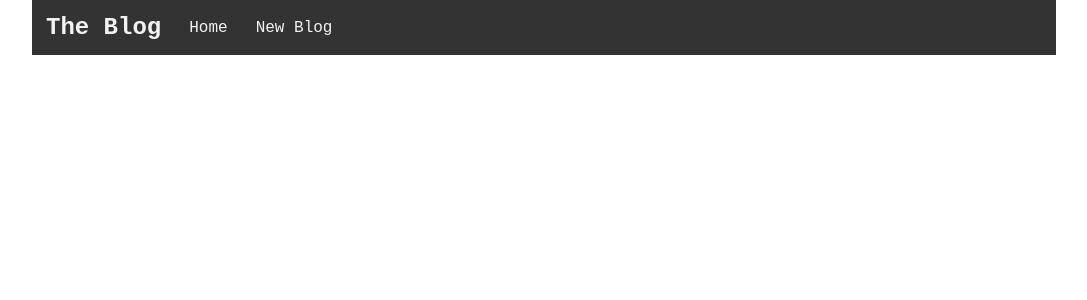
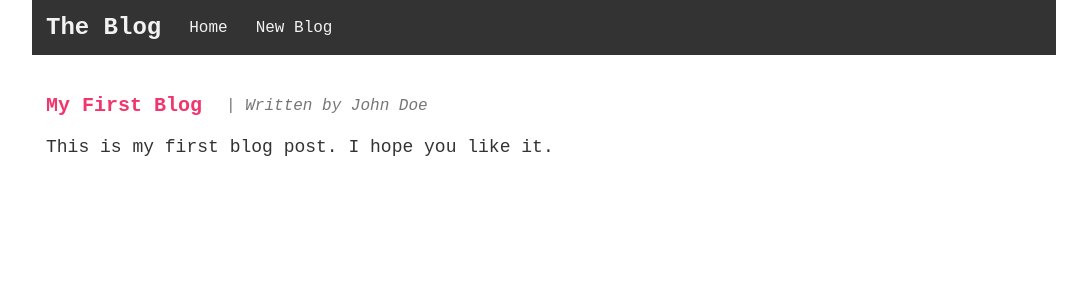
Before and after one commit to harry-chew/learn-react, a React (Create React App) app: page /blogs/1 in a window 1280 px wide. Shown: the top 300 px of the page, without its empty margins (96-1183 px from the left). Built offline with nearby package versions, Linux system fonts and the light colour scheme; data requests are answered from the project's data file.

Commit message:
update: reusing our custom hook for fetching blog details

```diff
--- a/src/App.js
+++ b/src/App.js
@@ -2,6 +2,7 @@
 import Home from './Home';
 import { BrowserRouter as Router, Route, Switch } from 'react-router-dom';
 import Create from './Create';
+import BlogDetails from './BlogDetails';
 
 function App() {
   return (
@@ -16,6 +17,9 @@
             <Route path="/create">
               <Create />
             </Route>
+            <Route path="/blogs/:id">
+              <BlogDetails />
+            </Route>
           </Switch>
         </div>
       </div>
--- /dev/null
+++ b/src/BlogDetails.js
@@ -0,0 +1,27 @@
+import { useParams } from "react-router-dom/cjs/react-router-dom.min";
+import useFetch from "./useFetch";
+
+const BlogDetails = () => {
+
+    const { id } = useParams();
+    const { data: blog, error, isPending } = useFetch('http://localhost:8000/blogs/' + id);
+
+    return (
+        <div className="blog-details">
+            { isPending && <div>Loading...</div> }
+            { error && <div>{ error }</div> }
+            { blog && (
+                <article>
+                    <div className="blog-top">
+                        <h2>{ blog.title }</h2>
+                        <p>| Written by { blog.author }</p>
+                    </div>
+
+                    <div className="blog-body">{ blog.body }</div>
+                </article>
+            )}
+        </div>
+     );
+}
+
+export default BlogDetails;
--- a/src/BlogList.js
+++ b/src/BlogList.js
@@ -1,3 +1,5 @@
+import { Link } from "react-router-dom/cjs/react-router-dom.min";
+
 const BlogList = ({ blogs, title}) => {
 
     return (
@@ -5,8 +7,10 @@
             <h2>{ title }</h2>
             {blogs.map((blog) => (
                 <div className="blog-preview" key={blog.id}>
-                    <h2>{blog.title}</h2>
-                    <p>Written by {blog.author}</p>
+                    <Link to={`/blogs/${blog.id}`}>
+                        <h2>{blog.title}</h2>
+                        <p>Written by {blog.author}</p>
+                    </Link>
                 </div>
             ))}
         </div>
--- a/src/Navbar.js
+++ b/src/Navbar.js
@@ -1,10 +1,13 @@
+import { Link } from "react-router-dom";
+
+
 const Navbar = () => {
     return (
         <nav className="navbar">
             <h1>The Blog</h1>
             <div className="links">
-                <a href="/">Home</a>
-                <a href="/create">New Blog</a>
+                <Link to="/">Home</Link>
+                <Link to="/create">New Blog</Link>
             </div>
         </nav>
      );
--- a/src/index.css
+++ b/src/index.css
@@ -46,6 +46,12 @@
   padding : 10px 16px;
   margin : 20px 0;
   border-bottom: 1px solid #fafafa;
+  transition: all 0.2s ease-in-out;
+}
+
+.blog-preview a {
+  text-decoration: none;
+  color : #333;
 }
 
 .blog-preview:hover {
@@ -57,3 +63,26 @@
   color : #f1356d;
   margin-bottom: 8px;
 }
+
+.blog-top {
+  display : flex;
+  align-items: center;
+}
+
+.blog-details h2 {
+  font-size: 20px;
+  color : #f1356d;
+  margin-right: 24px;
+}
+
+.blog-details p {
+  font-size: 16px;
+  color : #767676;
+  font-style: italic;
+}
+
+.blog-body {
+  margin-top: 20px;
+  font-size: 18px;
+  color : #333;
+}
```
